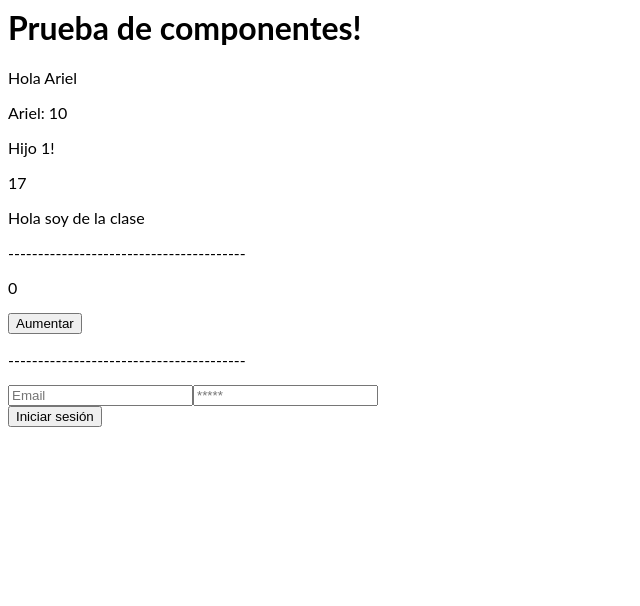
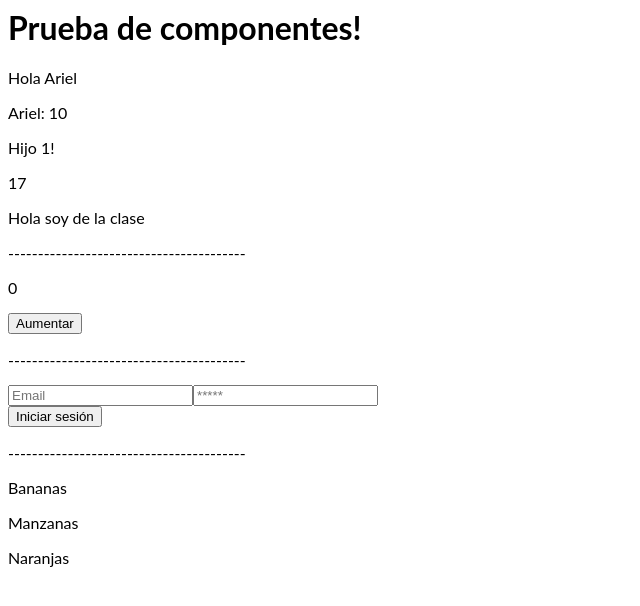
Before and after one commit to MayraViettro/Prueba_React, a React (Create React App) app: page / in a window 1280 px wide. Shown: the top 606 px of the page, without its empty margins (0-640 px from the left). Built offline with nearby package versions, Linux system fonts and the light colour scheme.

Commit message:
Pruebas con colecciones

```diff
--- a/src/App.js
+++ b/src/App.js
@@ -1,6 +1,7 @@
 import React, { Component } from "react";
 import "./style.css";
 
+//Componentes Funcionales
 function A(props){
   return <p>Hola {props.nombre}</p>;
 }
@@ -13,13 +14,14 @@ function C(props){
   return props.children;
 }
 
+//Componentes de Clase
 class MiComponenteDeClase extends Component{
   render(){
     return <p>Hola soy de la clase</p>;
   }
 }
 
-class Contador extends Component{
+class Contador extends Component{ //Uso de State y Props
   constructor(props){
     super(props);
 
@@ -42,7 +44,7 @@ class Contador extends Component{
   }
 }
 
-class Formulario extends Component{
+class Formulario extends Component{ //Trabajo con Formularios
   constructor(props){
     super(props);
     this.state = {
@@ -85,6 +87,31 @@ class Formulario extends Component{
   }
 }
 
+class Blog extends Component{ //Colecciones
+  constructor(props){
+    super(props);
+    this.state = {
+      articulos: [
+        'Bananas',
+        'Manzanas',
+        'Naranjas'
+      ]
+    }
+  }
+
+  render(){
+    return (
+      <div>
+        {
+          this.state.articulos.map((titulo)=>{
+            return <p>{titulo}</p>
+          })
+        }
+      </div>
+    )
+  }
+}
+
 export default function App() {
   let nombre = "Ariel";
   return (
@@ -107,6 +134,10 @@ export default function App() {
       <div>
         <Formulario />
       </div>
+      <p>----------------------------------------</p>
+      <div>
+        <Blog />
+      </div>
     </div>
   );
 }
```
